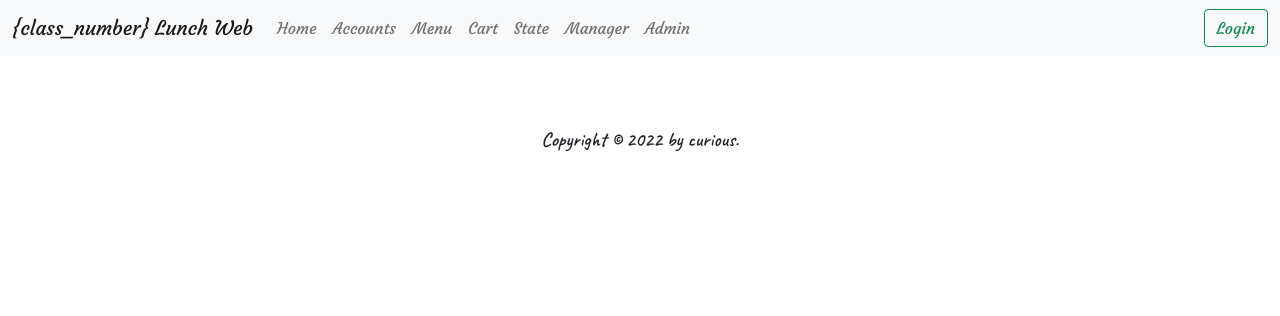
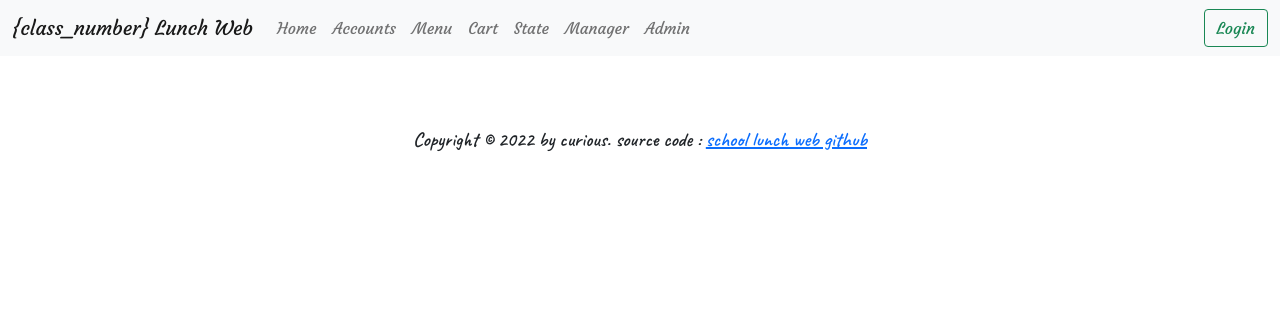
Before and after one commit to akvo-fajro/School_Lunch_Web, a Python web app: template data/templates/base.html in a window 1280 px wide. Shown: the top 316 px of the page. Run offline with Jinja, Linux system fonts and the light colour scheme; the template is opened without the code that fills it, so the values that code supplies are empty; some web fonts are replaced.

Commit message:
Update base.html

```diff
--- a/data/templates/base.html
+++ b/data/templates/base.html
@@ -81,7 +81,7 @@
     <br>
     <footer>
       <br>
-      <h5 class="go_center"><strong>Copyright &copy; 2022 by curious.</strong></h5>
+      <h5 class="go_center"><strong>Copyright &copy; 2022 by curious. source code : <a href="">school lunch web github</a> </strong></h5>
     </footer>
 
     <!-- Bootstrap Bundle with Popper -->
```
